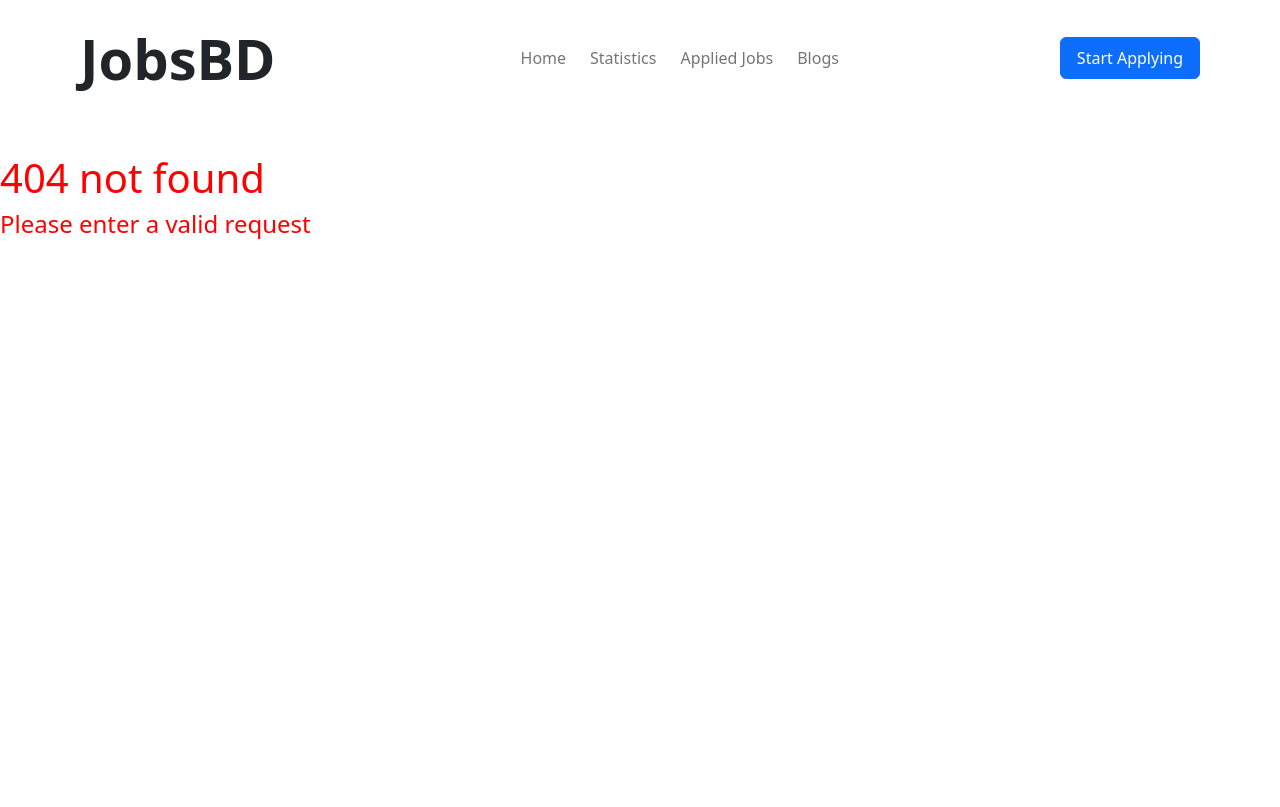
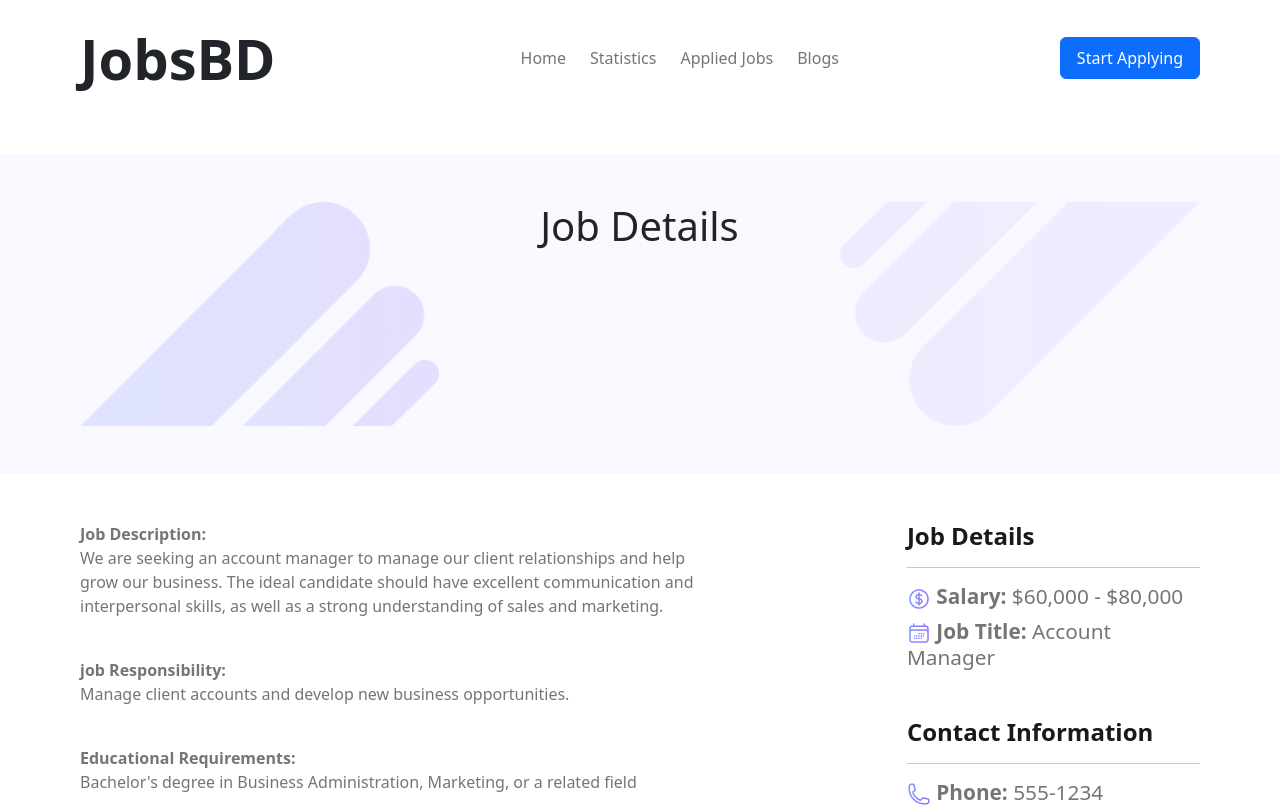
Before and after one commit to Mojaer/Jobs-Bd-Wesite, a React (Vite) app: page /applied_jobs/job001 in a window 1280 px wide. Before the commit this address had no page. Shown: the top 807 px of the page. Built offline with nearby package versions, Linux system fonts and the light colour scheme.

Commit message:
job details is commited

```diff
--- a/src/App.jsx
+++ b/src/App.jsx
@@ -6,7 +6,6 @@ function App() {
 
   return (
     <div className="App">
-
     </div>
   )
 }
--- a/src/Components/Main/Home/FeaturedJobs/FeaturedJob/FeaturedJob.jsx
+++ b/src/Components/Main/Home/FeaturedJobs/FeaturedJob/FeaturedJob.jsx
@@ -1,9 +1,10 @@
 import { Button } from 'bootstrap';
 import React from 'react';
 import './FeaturedJob.css'
+import { Link } from 'react-router-dom';
 
 const FeaturedJob = ({ featuredJob }) => {
-    const { companyLogo, companyName, jobTitle, location, salary, remoteOrOnsite, fulltimeOrPartTime } = featuredJob
+    let { id, companyLogo, companyName, jobTitle, location, salary, remoteOrOnsite, fulltimeOrPartTime } = featuredJob
     return (
         <>
             <div className=" featureJob ">
@@ -25,7 +26,7 @@ const FeaturedJob = ({ featuredJob }) => {
                     </div>
 
                 </div>
-                <button className='btn btn-primary'>View Details</button>
+                <Link className=' btn btn-primary' to={`/applied_jobs/${id}`}>View details</Link>
 
 
             </div>
--- a/src/Components/Main/Home/FeaturedJobs/FeaturedJobs.jsx
+++ b/src/Components/Main/Home/FeaturedJobs/FeaturedJobs.jsx
@@ -29,6 +29,7 @@ const FeaturedJobs = () => {
                 }
 
             </div>
+            <button className='btn btn-primary mb-5'>See all jobs</button>
         </div>
     );
 };
--- /dev/null
+++ b/src/Components/Main/Home/JobDetails/JobDetails.css
@@ -0,0 +1,30 @@
+.jobDetails section {
+    padding: 3rem 5rem;
+    width: 100%;
+    height: 40vh;
+    background: linear-gradient(90deg, rgba(126, 144, 254, 0.05) 0%, rgba(152, 115, 255, 0.05) 100%);
+
+}
+
+.details {
+    padding: 3rem 5rem;
+}
+
+
+
+.jobDetails p {
+    color: #757575;
+    font-size: 1rem;
+}
+
+.jobDetails h5 {
+    color: #757575;
+    font-weight: 500;
+    font-size: 1.3rem;
+}
+
+.jobDetails h4 {
+    color: #1A1919;
+    font-weight: 700;
+    font-size: 1.5rem;
+}
--- /dev/null
+++ b/src/Components/Main/Home/JobDetails/JobDetails.jsx
@@ -0,0 +1,79 @@
+import React, { useEffect, useState } from 'react';
+import { useLoaderData } from 'react-router-dom';
+import './JobDetails.css'
+
+const JobDetails = () => {
+    const jobID = useLoaderData()
+
+    const [featuredJob, setFeaturedJob] = useState([])
+
+    useEffect(() => {
+        const dataFetch = async () => {
+            try {
+                const response = await fetch('/public/FeaturedJobs.json');
+                const data = await response.json();
+                setFeaturedJob(data)
+            }
+            catch (err) {
+                console.error(err)
+            }
+
+        }
+        dataFetch()
+    }, [])
+
+
+
+    let JobDetails = featuredJob.find(job => job.id === jobID.id)
+    console.log(JobDetails ? JobDetails.contactInformation : 'no response')
+
+
+
+    // let { id, companyLogo, companyName, jobTitle, location, salary, remoteOrOnsite, fulltimeOrPartTime, jobDescription, jobResponsibility, educationalRequirements, experiences, contactInformation } = JobDetails2
+
+
+
+
+
+
+
+    return (
+        <div className='jobDetails'>
+            <section className='d-flex justify-content-between'>
+                <img src="/public/All Images/Vector.png" alt="" />
+                <h1 >Job Details</h1>
+                <img src="/public/All Images/Vector-1.png" alt="" />
+            </section>
+            <div className='details d-md-flex text-center text-md-start'>
+                <div className='w-75 mb-5 mb-md-auto'>
+                    <p className='w-75'><b>Job Description: <br /></b>{JobDetails ? JobDetails.jobDescription : 'no description'}</p>
+                    <br /> <p><b>job Responsibility: <br /></b>{JobDetails ? JobDetails.jobResponsibility : 'no response'}</p>
+                    <br /><p><b>Educational Requirements: <br /></b>{JobDetails ? JobDetails.educationalRequirements : 'no response'}</p>
+                    <br /><p><b>Experiences: <br /></b>{JobDetails ? JobDetails.experiences : 'no response'}</p>
+                </div>
+                <div>
+                    <div className='mb-5'>
+
+                        <h4>Job Details</h4>
+                        <hr />
+                        <h5><img src='/public/Icons/Frame.png' alt="dollar" /> <b>Salary: </b>{JobDetails ? JobDetails.salary : 'no response'} </h5>
+                        <h5><img src='/public/Icons/Frame-1.png' alt="dollar" /> <b>Job Title: </b>{JobDetails ? JobDetails.jobTitle : 'no response'} </h5>
+
+                    </div>
+                    <div> <h4>Contact Information</h4>
+                        <hr />
+                        <h5><img src='/public/Icons/Frame-2.png' alt="dollar" /> <b>Phone: </b>{JobDetails ? JobDetails.contactInformation.phone : 'no response'} </h5>
+                        <h5><img src='/public/Icons/Frame-3.png' alt="dollar" /> <b>Email: </b>{JobDetails ? JobDetails.contactInformation.email : 'no response'} </h5>
+                        <h5 className='mb-5'><img src='/public/Icons/Frame-4.png' alt="dollar" /> <b>Location: </b>{JobDetails ? JobDetails.location : 'no response'} </h5>
+
+                        <button className='btn btn-primary w-100'>Apply Now</button>
+                    </div>
+                </div>
+            </div>
+
+
+        </div>
+    );
+};
+
+export default JobDetails;
--- a/src/main.jsx
+++ b/src/main.jsx
@@ -11,6 +11,7 @@ import Header from './Components/Header/Header';
 import Home from './Components/Main/Home/Home';
 import Statistics from './Components/Main/Statistics/Statistics';
 import Blogs from './Components/Main/Blogs/Blogs';
+import JobDetails from './Components/Main/Home/JobDetails/JobDetails';
 
 const router = createBrowserRouter([
   {
@@ -24,6 +25,14 @@ const router = createBrowserRouter([
       {
         path: "/applied_jobs",
         element: <Home></Home>,
+      },
+      {
+        path: "/applied_jobs/:id",
+        element: <JobDetails></JobDetails>,
+        loader: ({ params }) => {
+          return params;
+        },
+
       },
       {
         path: "/statistics",
```
Also changed, not shown: public/fakedb.js (added, +44 -0 lines), public/Logo/pinterest.png.
